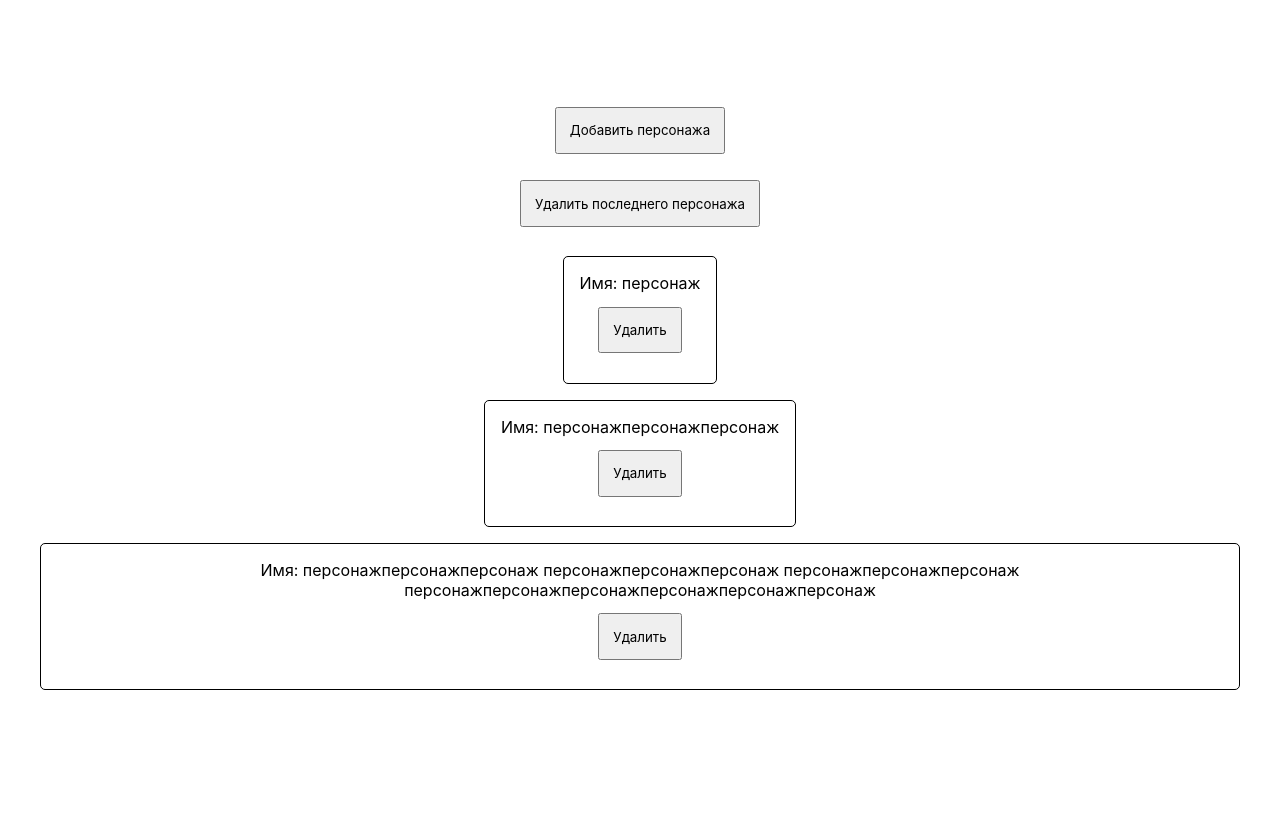
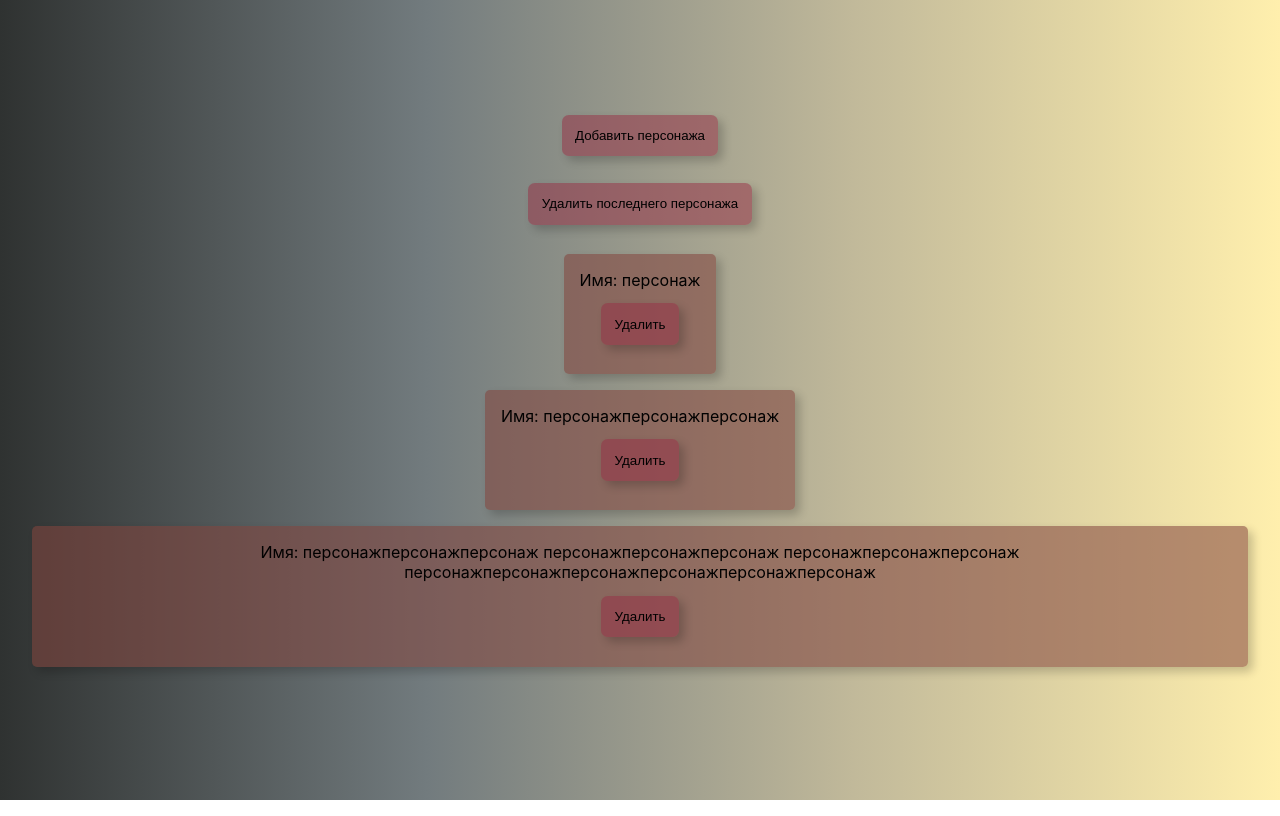
Before and after one commit to AleksandrRazhev/character-skills, a Next.js app: page / in a window 1280 px wide. Built offline with nearby package versions, Linux system fonts and the light colour scheme.

Commit message:
colors changed

```diff
--- a/components/App/App.module.css
+++ b/components/App/App.module.css
@@ -14,6 +14,10 @@
   display: flex;
   padding: 1em;
   margin: 1em;
+  border-radius: 0.5em;
+  border: none;
+  box-shadow: 5px 5px 10px rgba(0, 0, 0, 0.2);
+  background-color: #97304583;
   cursor: pointer;
 }
 
@@ -32,6 +36,7 @@
   justify-content: center;
   align-items: center;
   text-align: center;
-  border: 1px solid #000;
   border-radius: 5px;
+  box-shadow: 5px 5px 10px rgba(0, 0, 0, 0.2);
+  background-color: #83443d8f;
 }
--- a/styles/globals.css
+++ b/styles/globals.css
@@ -1,9 +1,27 @@
 html,
+body {
+  font-family: -apple-system, BlinkMacSystemFont, Segoe UI, Roboto, Oxygen,
+    Ubuntu, Cantarell, Fira Sans, Droid Sans, Helvetica Neue, sans-serif;
+  background: -webkit-linear-gradient(
+    90deg,
+    #2f3231,
+    #727b7e,
+    #c1b99a,
+    #ffefad
+  ); /* Chrome 10-25, Safari 5.1-6 */
+  background: linear-gradient(
+    90deg,
+    #2f3231,
+    #727b7e,
+    #c1b99a,
+    #ffefad
+  ); /* W3C, IE 10+/ Edge, Firefox 16+, Chrome 26+, Opera 12+, Safari 7+ */
+}
+
+body,
 body * {
   padding: 0;
   margin: 0;
-  font-family: -apple-system, BlinkMacSystemFont, Segoe UI, Roboto, Oxygen,
-    Ubuntu, Cantarell, Fira Sans, Droid Sans, Helvetica Neue, sans-serif;
 }
 
 a {
```
Also changed, not shown: 1 other file (tests, documents, lock files or other folders).
